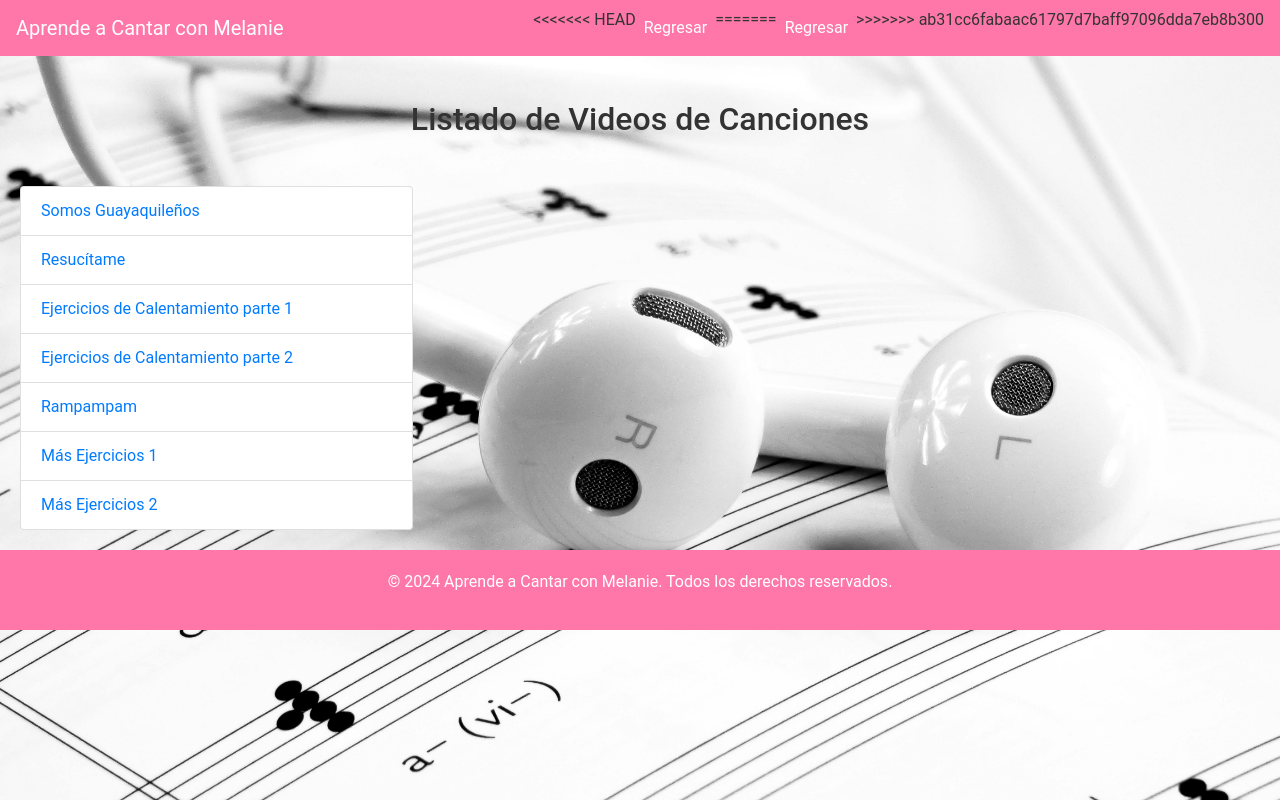
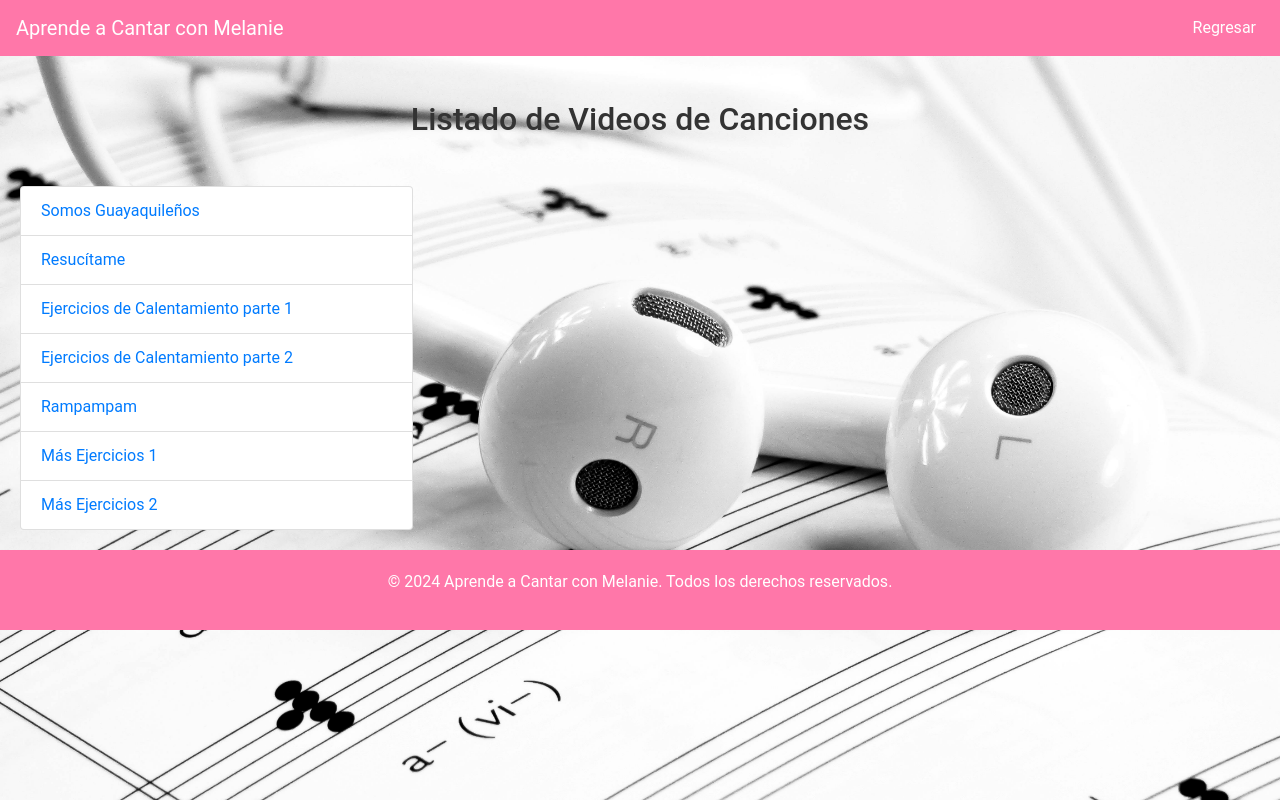
Before and after one commit to jlvtriton/melmeneses, a plain HTML site: page galeria.html in a window 1280 px wide. Drawn offline with nearby package versions, Linux system fonts and the light colour scheme.

Commit message:
Update galeria.html

```diff
--- a/galeria.html
+++ b/galeria.html
@@ -98,11 +98,7 @@
         <a class="navbar-brand" href="#">Aprende a Cantar con Melanie</a>
         <div class="collapse navbar-collapse">
             <ul class="navbar-nav ml-auto">
-<<<<<<< HEAD
-                 <li class="nav-item"><a class="nav-link" href="main.html">Regresar</a></li>
-=======
                  <li class="nav-item"><a class="nav-link" href="index.html">Regresar</a></li>
->>>>>>> ab31cc6fabaac61797d7baff97096dda7eb8b300
             </ul>
         </div>
     </nav>
```
